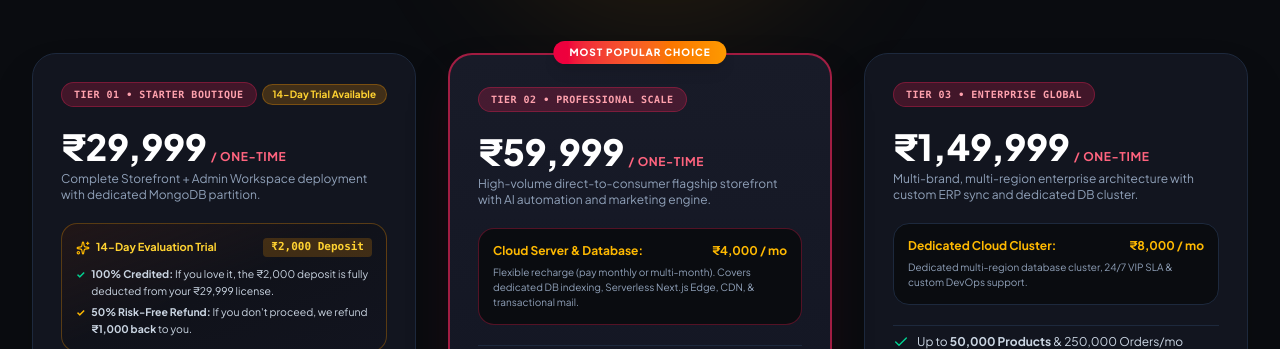
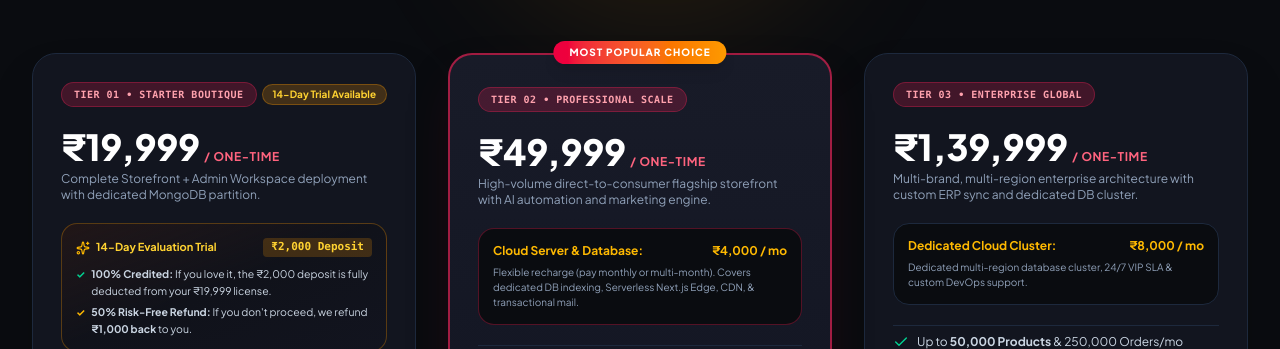
Before and after one commit to mavenco-tanwar/mavenco-commerce-storefront, a Next.js app: page / in a window 1280 px wide. Shown: the part 4440-4789 px from the top of the page. Built offline with nearby package versions, Linux system fonts and the light colour scheme; no server answers; a web font is replaced by a local one.

Commit message:
feat(pricing): deduct 10,000 INR from one-time license fees across all tiers on storefront

```diff
--- a/src/components/home/PlatformShowcaseLanding.tsx
+++ b/src/components/home/PlatformShowcaseLanding.tsx
@@ -940,7 +940,7 @@ export function PlatformShowcaseLanding() {
 
                 <div>
                   <div className="flex items-baseline gap-1">
-                    <span className="text-3xl sm:text-4xl font-black text-white">₹29,999</span>
+                    <span className="text-3xl sm:text-4xl font-black text-white">₹19,999</span>
                     <span className="text-xs text-rose-400 font-bold uppercase tracking-wider">/ one-time</span>
                   </div>
                   <p className="text-xs text-slate-400 mt-1">
@@ -960,7 +960,7 @@ export function PlatformShowcaseLanding() {
                   <div className="text-[10.5px] text-slate-300 space-y-1 leading-relaxed">
                     <div className="flex items-start gap-1.5">
                       <span className="text-emerald-400 font-bold">✓</span>
-                      <span><strong>100% Credited:</strong> If you love it, the ₹2,000 deposit is fully deducted from your ₹29,999 license.</span>
+                      <span><strong>100% Credited:</strong> If you love it, the ₹2,000 deposit is fully deducted from your ₹19,999 license.</span>
                     </div>
                     <div className="flex items-start gap-1.5">
                       <span className="text-amber-400 font-bold">✓</span>
@@ -1030,7 +1030,7 @@ export function PlatformShowcaseLanding() {
 
                 <div>
                   <div className="flex items-baseline gap-1">
-                    <span className="text-3xl sm:text-4xl font-black text-white">₹59,999</span>
+                    <span className="text-3xl sm:text-4xl font-black text-white">₹49,999</span>
                     <span className="text-xs text-rose-400 font-bold uppercase tracking-wider">/ one-time</span>
                   </div>
                   <p className="text-xs text-slate-400 mt-1">
@@ -1103,7 +1103,7 @@ export function PlatformShowcaseLanding() {
 
                 <div>
                   <div className="flex items-baseline gap-1">
-                    <span className="text-3xl sm:text-4xl font-black text-white">₹1,49,999</span>
+                    <span className="text-3xl sm:text-4xl font-black text-white">₹1,39,999</span>
                     <span className="text-xs text-rose-400 font-bold uppercase tracking-wider">/ one-time</span>
                   </div>
                   <p className="text-xs text-slate-400 mt-1">
```
